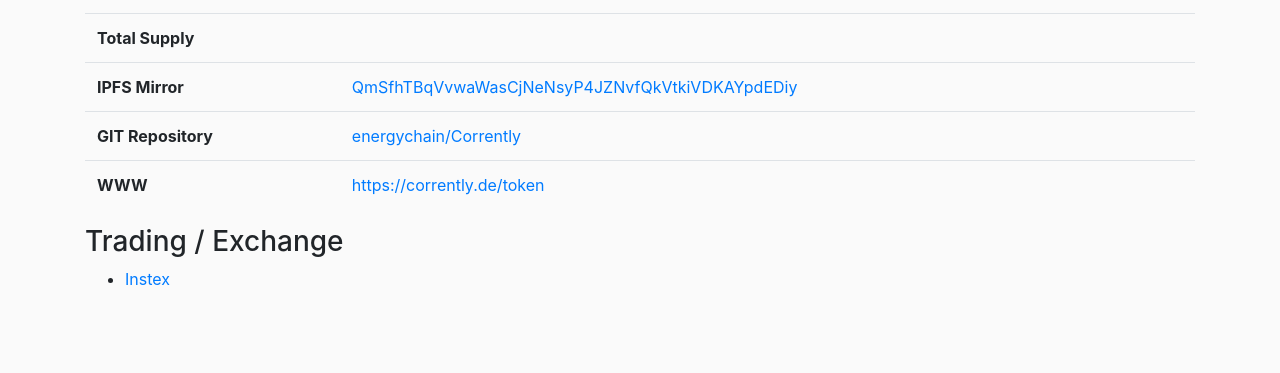
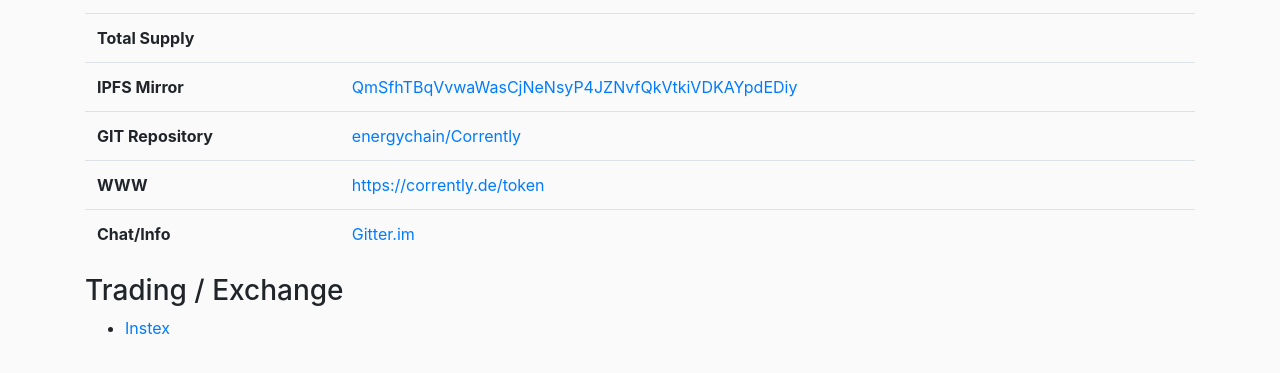
Before and after one commit to energychain/Corrently, a website: page static/index.html in a window 1280 px wide. Shown: the part 675-1048 px from the top of the page. Drawn offline with Linux system fonts and the light colour scheme.

Commit message:
Added Gitter Link

```diff
--- a/static/index.html
+++ b/static/index.html
@@ -41,6 +41,7 @@
                 <tr><th>IPFS Mirror</th><td><a href="https://ipfs.io/ipfs/QmSfhTBqVvwaWasCjNeNsyP4JZNvfQkVtkiVDKAYpdEDiy/">QmSfhTBqVvwaWasCjNeNsyP4JZNvfQkVtkiVDKAYpdEDiy</a></td></tr>
                 <tr><th>GIT Repository</th><td><a href="https://github.com/energychain/Corrently">energychain/Corrently</a></td></tr>
                 <tr><th>WWW</th><td><a href="https://corrently.de/token/">https://corrently.de/token</a></td></tr>
+                <tr><th>Chat/Info</th><td><a href="https://github.com/ethereum-lists/tokens/pull/125">Gitter.im</a></td></tr>
               </table>
               <h3>Trading / Exchange</h3>
               <ul>
```
